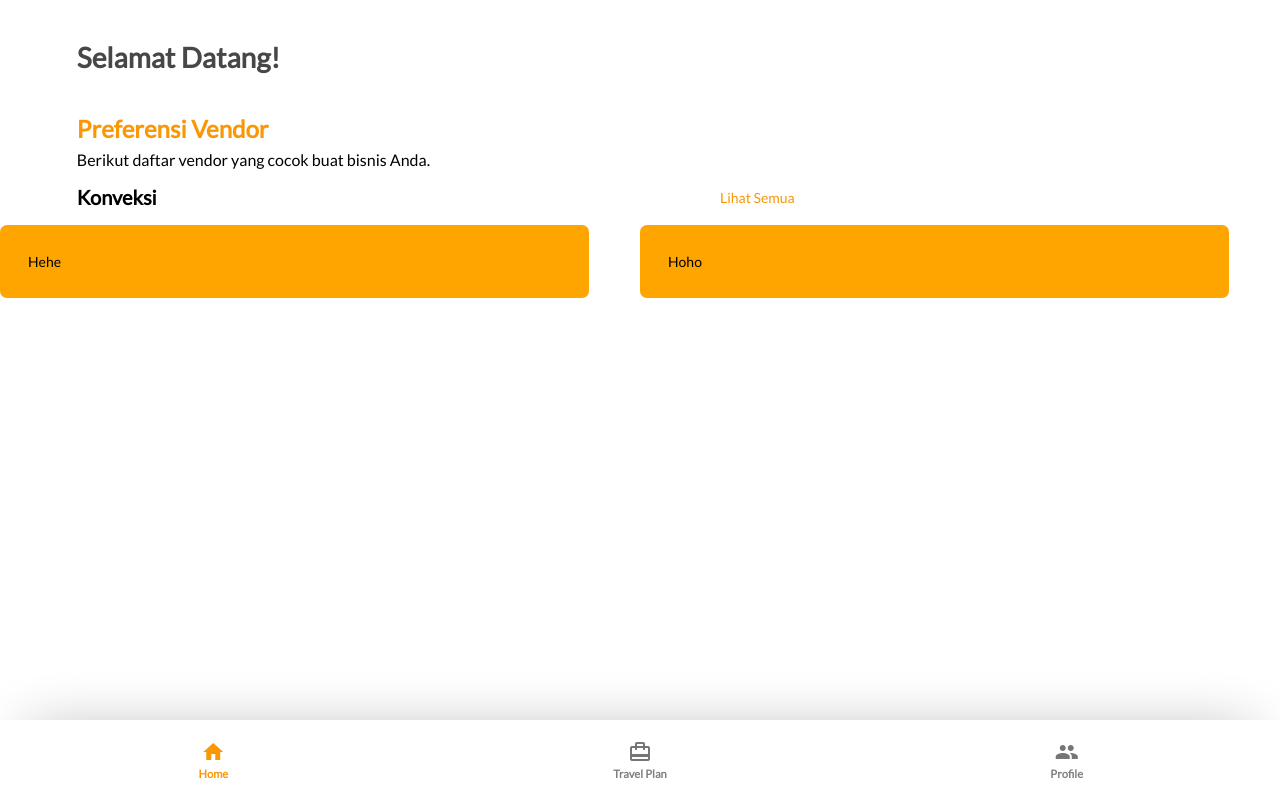
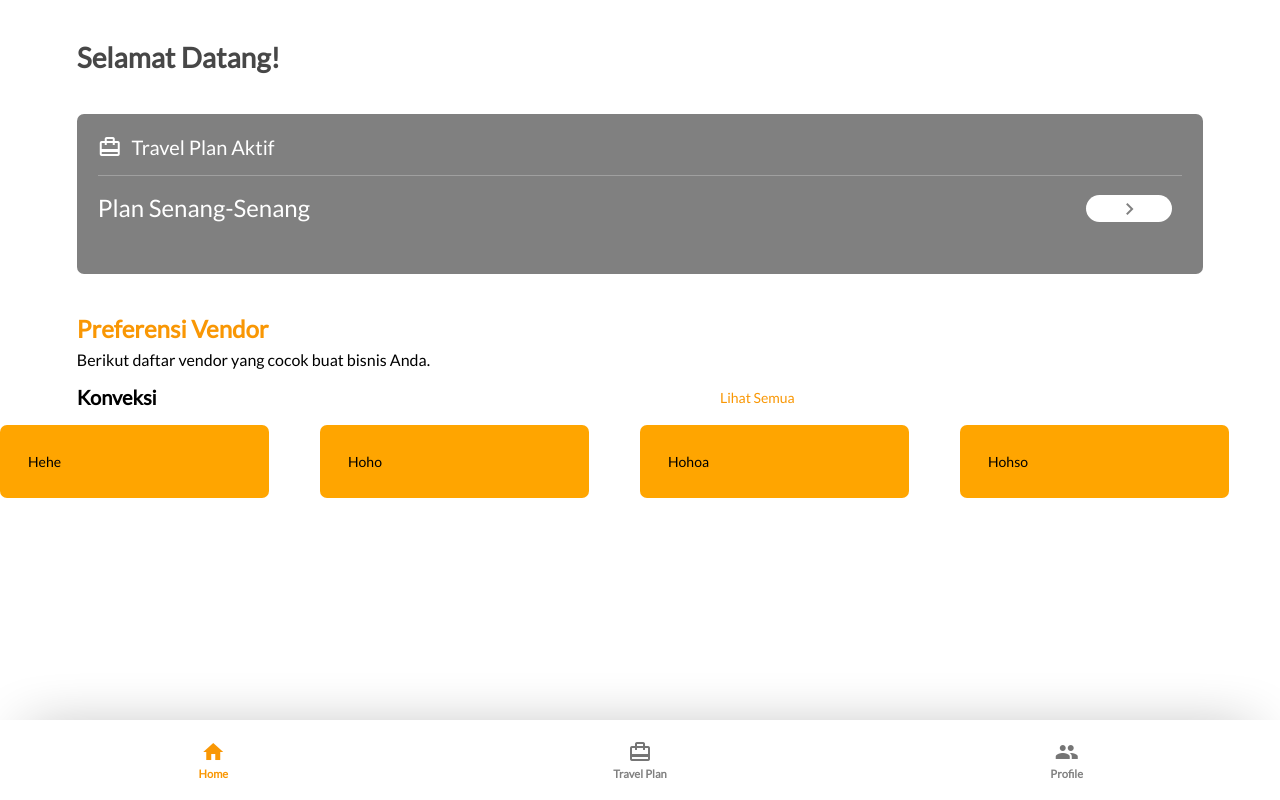
Before and after one commit to dkletz-hackathon/vacathon-sumbi, a Vue app: page / in a window 1280 px wide. Built offline with nearby package versions, Linux system fonts and the light colour scheme.

Commit message:
Add travel plan active

```diff
--- a/src/styles/custom.scss
+++ b/src/styles/custom.scss
@@ -3,6 +3,11 @@
 .justify {
   padding-left: 6vw;
   padding-right: 6vw;
+}
+
+.margintify {
+  margin-left: 6vw !important;
+  margin-right: 6vw !important;
 }
 
 .top {
--- a/src/views/Home.vue
+++ b/src/views/Home.vue
@@ -2,6 +2,17 @@
   <div class="home">
     <div class="main_content top">
       <h1 class="main_title justify">Selamat Datang!</h1>
+      <div class="section margintify active_plan">
+        <div class="header">
+          <v-icon>card_travel</v-icon>
+          <h1 class="intro">Travel Plan Aktif</h1>
+        </div>
+        <div class="separator" />
+        <div class="link">
+          <h1 class="name">Plan Senang-Senang</h1>
+          <v-icon>navigate_next</v-icon>
+        </div>
+      </div>
       <div class="section">
         <h1 class="main_section justify">Preferensi Vendor</h1>
         <p class="main_desc justify">Berikut daftar vendor yang cocok buat bisnis Anda.</p>
@@ -37,9 +48,67 @@ export default {
         },
         {
           name: 'Hoho'
+        },
+        {
+          name: 'Hohoa'
+        },
+        {
+          name: 'Hohso'
         }
       ]
     }
   }
 }
 </script>
+
+<style lang="scss" scoped>
+.active_plan {
+  background-color: grey;
+  height: 20vh;
+  width: calc(100% - 12vw);
+  border-radius: 0.5rem;
+  padding: 1.5rem;
+  color: white;
+
+  >.link, >.header {
+    display: flex;
+    flex-direction: row;
+    align-items: center;
+  }
+
+  >.header {
+    i {
+      color: white;
+      margin-right: 0.7rem;
+    }
+    >.intro {
+      font-weight: 400;
+      font-size: 2.5vh;
+    }
+  }
+
+  >.separator {
+    width: 100%;
+    height: 0.1rem;
+    margin: 2vh 0;
+    background-color: rgb(160, 160, 160);
+  }
+
+  >.link {
+    >.name {
+      font-size: 3vh;
+      font-weight: 400;
+      flex-basis: 92%;
+    }
+    i {
+      color: grey;
+      margin-right: 0.7rem;
+      flex-basis: 8%;
+      background-color: white;
+      border-radius: 5rem;
+      padding: 0.1rem;
+      margin-top: 0.2rem;
+    }
+  }
+}
+</style>
```
